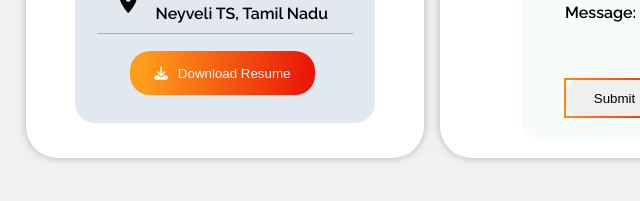
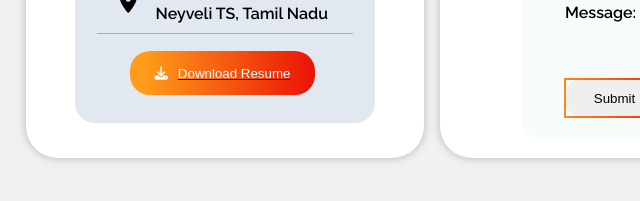
Before and after one commit to Vignesh815/Portfolio-, a plain HTML site: page Contact.html in a window 1280 px wide. Shown: the part 619-820 px from the top of the page, 54-694 px from the left. Drawn offline with nearby package versions, Linux system fonts and the light colour scheme.

Commit message:
Portfolio html

```diff
--- a/Contact.html
+++ b/Contact.html
@@ -87,7 +87,10 @@
                     </div>
 
                     <div class="wrap4">
-                       <button class="dresume"><i class="fa-solid fa-download"></i>Download Resume</button>
+                        <a href="Resume/Resume..lnk" download="Resume.pdf">
+                            <button class="dresume"><i class="fa-solid fa-download"></i>Download Resume</button>
+
+                       </a>
                     </div>
 
                 </div>
```
Also changed, not shown: Resume.html (+4 -1 lines), Work.html (+4 -1 lines), index.html (+4 -1 lines), 1 other file.
